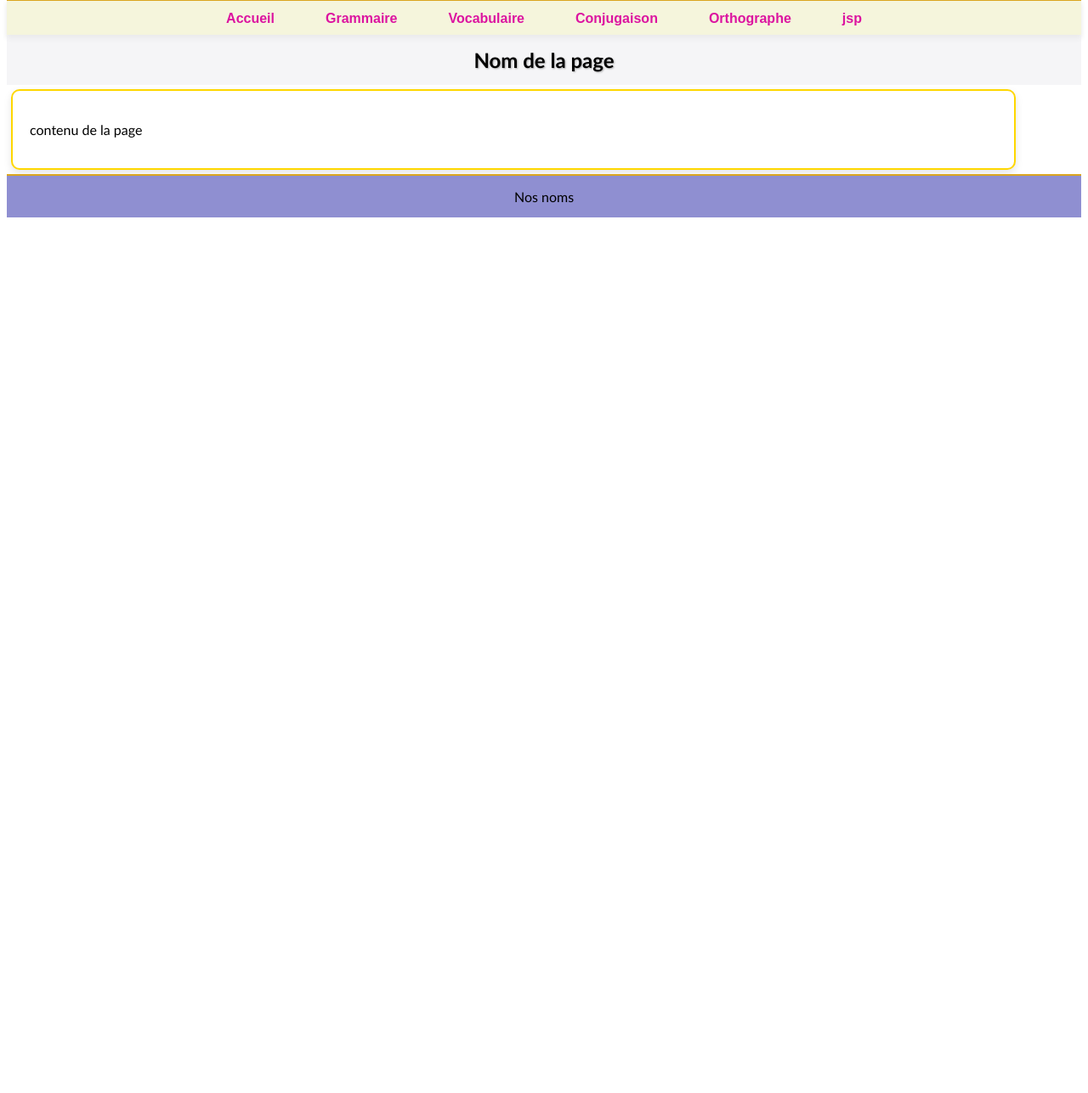
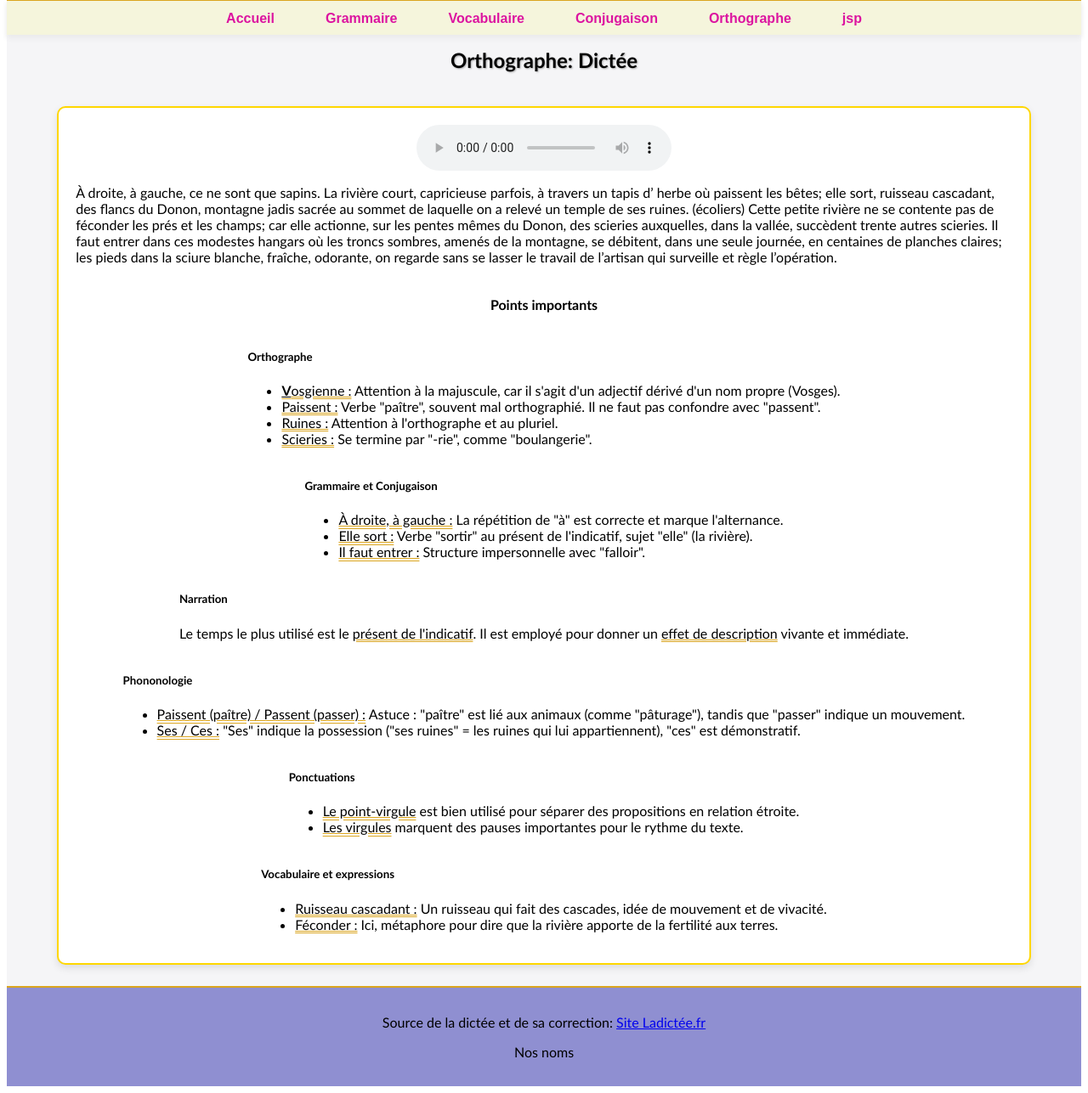
Before and after one commit to daryazdr/Projet-programmation-web-M1-IDL-UGA, a plain HTML site: page activites/orthographe/orthographe.html in a window 1280 px wide. Shown: the part 88-1375 px from the top of the page at 85% size. Before the commit the page ends 800 px from the top, so only its background shows below. Drawn offline with Linux system fonts and the light colour scheme.

Commit message:
Ajout d'autres activites

```diff
--- a/activites/orthographe/orthographe.html
+++ b/activites/orthographe/orthographe.html
@@ -22,14 +22,86 @@
         <div class="menu"><a href="">jsp</a></div>
     </nav>
 
-    <h2>Nom de la page</h2>
+    <h2>Orthographe: Dictée</h2>
 
-    <div class="paragraphe">
-        <p>contenu de la page</p>
-
+    <div class="contenu">
+        <div class="paragraphe">
+            <div class="audio"><audio controls src="son\dictee.mp3"></audio></div>
+            <div id="txtdict">
+                <p>À droite, à gauche, ce ne sont que sapins. La rivière court, capricieuse parfois, à travers un tapis
+                    d’ herbe où paissent les bêtes; elle sort, ruisseau cascadant, des flancs du Donon, montagne jadis
+                    sacrée au sommet de laquelle on a relevé un temple de ses ruines. (écoliers) Cette petite rivière ne
+                    se contente pas de féconder les prés et les champs; car elle actionne, sur les pentes mêmes du
+                    Donon, des scieries auxquelles, dans la vallée, succèdent trente autres scieries. Il faut entrer
+                    dans ces modestes hangars où les troncs sombres, amenés de la montagne, se débitent, dans une seule
+                    journée, en centaines de planches claires; les pieds dans la sciure blanche, fraîche, odorante, on
+                    regarde sans se lasser le travail de l’artisan qui surveille et règle l’opération.</p>
+            </div>
+            <div class="answer">
+                <h4>Points importants</h4>
+                <div class="points" id="ortho">
+                    <h5>Orthographe</h5>
+                    <ul>
+                        <li><span class="pointlist"><u><b>V</b></u>osgienne :</span> Attention à la majuscule, car il
+                            s'agit d'un adjectif dérivé d'un nom propre (Vosges).</li>
+                        <li><span class="pointlist">Paissent :</span> Verbe "paître", souvent mal orthographié. Il ne
+                            faut pas confondre avec "passent".</li>
+                        <li><span class="pointlist">Ruines :</span> Attention à l'orthographe et au pluriel.</li>
+                        <li><span class="pointlist">Scieries :</span> Se termine par "-rie", comme "boulangerie".</li>
+                    </ul>
+                </div>
+                <div class="points" id="gram">
+                    <h5>Grammaire et Conjugaison</h5>
+                    <ul>
+                        <li><span class="pointlist">À droite, à gauche :</span> La répétition de "à" est correcte et
+                            marque l'alternance.</li>
+                        <li><span class="pointlist">Elle sort :</span> Verbe "sortir" au présent de l'indicatif, sujet
+                            "elle" (la rivière).</li>
+                        <li><span class="pointlist">Il faut entrer :</span> Structure impersonnelle avec "falloir".</li>
+                    </ul>
+                </div>
+                <div class="points" id="temps">
+                    <h5>Narration</h5>
+                    <p>Le temps le plus utilisé est le <span class="pointlist">présent de l'indicatif</span>. Il est
+                        employé pour donner un <span class="pointlist">effet de description</span> vivante et immédiate.
+                    </p>
+                </div>
+                <div class="points" id="phon">
+                    <h5>Phononologie</h5>
+                    <ul>
+                        <li><span class="pointlist">Paissent (paître) / Passent (passer) :</span> Astuce : "paître" est
+                            lié aux animaux (comme "pâturage"), tandis que "passer" indique un mouvement.</li>
+                        <li><span class="pointlist">Ses / Ces :</span> "Ses" indique la possession ("ses ruines" = les
+                            ruines qui lui appartiennent), "ces" est démonstratif.</li>
+                    </ul>
+                </div>
+                <div class="points" id="ponctu">
+                    <h5>Ponctuations</h5>
+                    <ul>
+                        <li><span class="pointlist">Le point-virgule</span> est bien utilisé pour séparer des
+                            propositions en relation étroite.</li>
+                        <li><span class="pointlist">Les virgules</span> marquent des pauses importantes pour le rythme
+                            du texte.</li>
+                    </ul>
+                </div>
+                <div class="points" id="vocab">
+                    <h5>Vocabulaire et expressions</h5>
+                    <ul>
+                        <li><span class="pointlist">Ruisseau cascadant :</span> Un ruisseau qui fait des cascades, idée
+                            de mouvement et de vivacité.</li>
+                        <li><span class="pointlist">Féconder :</span> Ici, métaphore pour dire que la rivière apporte de
+                            la fertilité aux terres.</li>
+                    </ul>
+                </div>
+            </div>
+        </div>
     </div>
-
-    <footer>Nos noms</footer>
+    <footer>
+        <p>Source de la dictée et de sa correction: <a
+                href="https://www.ladictee.fr/contenu/certificat_d_etude/dictees_du_certificat_d_etude/dictee_audio_francais_certificat_etude_1958_Les_vieilles_choses.html">Site
+                Ladictée.fr</a></p>
+        <p>Nos noms</p>
+    </footer>
 
 </body>
 
```
